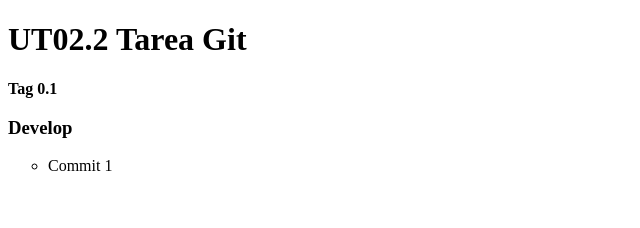
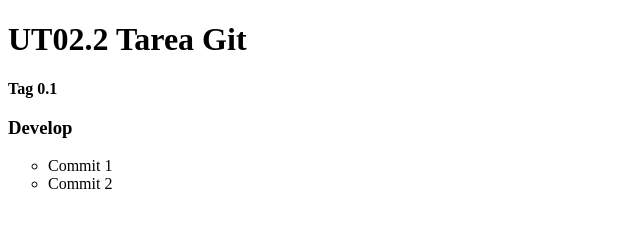
Before and after one commit to junior3141/UT02-Git, a plain HTML site: page Public/Index.html in a window 1280 px wide. Shown: the full height of the page, 0-640 px from the left. Drawn offline with Linux system fonts and the light colour scheme.

Commit message:
Commit 2 Develop

```diff
--- a/Public/Index.html
+++ b/Public/Index.html
@@ -14,6 +14,7 @@
     <h3>Develop</h3>
     <ul>
         <li type="circle">Commit 1</li>
+        <li type="circle">Commit 2</li>
     </ul>
 
 </body>
```
